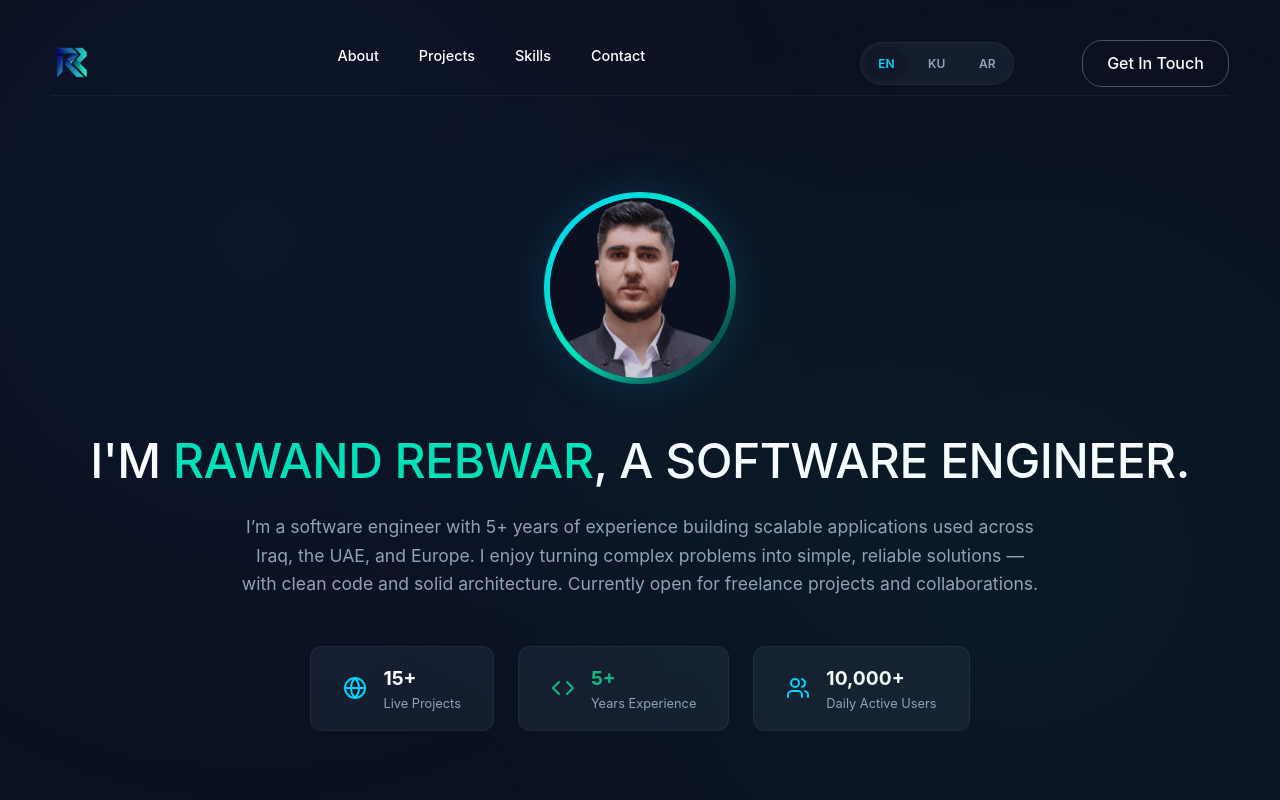
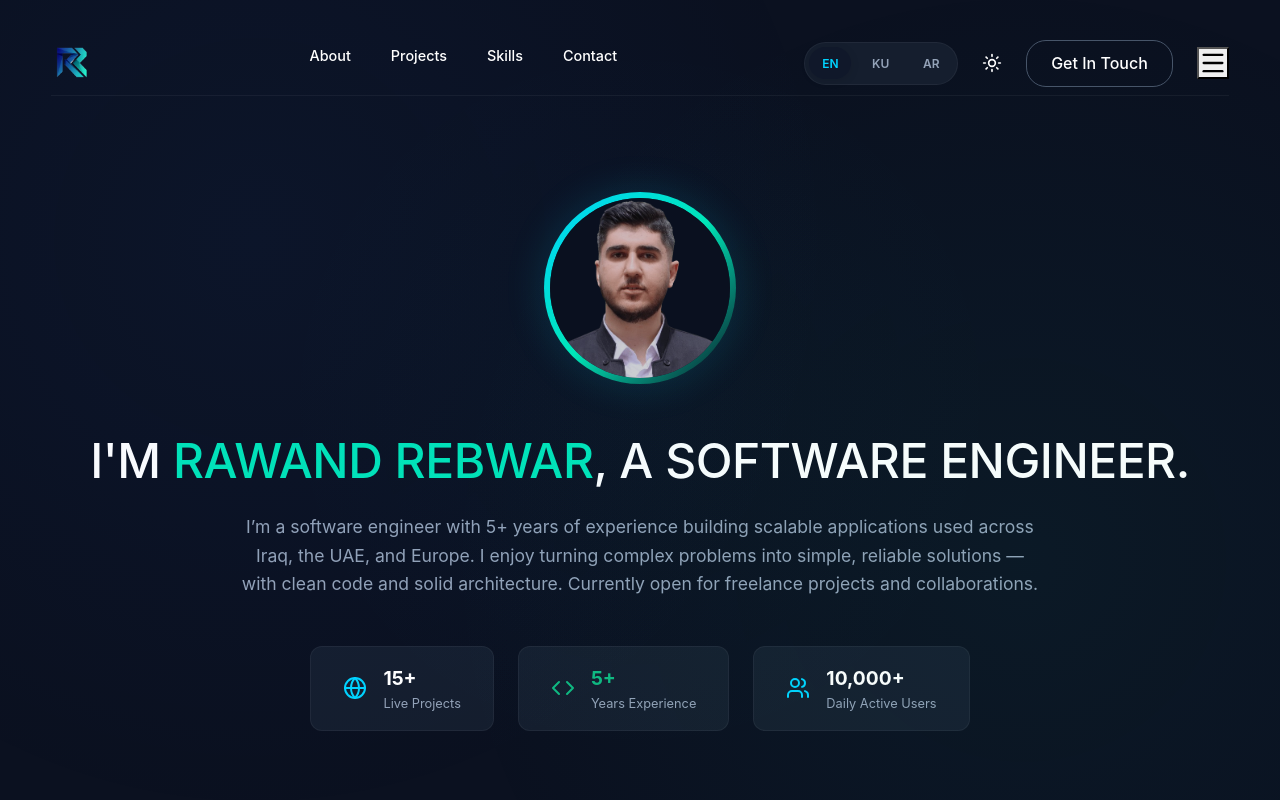
Before and after one commit to rawand121/portfolio, a React (Create React App) app: page / in a window 1280 px wide. Shown: the top 800 px of the page. Built offline with nearby package versions, Linux system fonts and the light colour scheme.

Commit message:
fix black moon icon color

```diff
--- a/src/scss/engineering.scss
+++ b/src/scss/engineering.scss
@@ -184,20 +184,19 @@ html {
       display: flex;
       align-items: center;
       transition: color 0.3s;
+
+      /* Explicitly force the SVG to use the theme text color */
       svg {
-        stroke: currentColor;
+        stroke: var(--text-main);
+        fill: none;
       }
+
       &:hover {
         color: var(--cyan);
+        svg {
+          stroke: var(--cyan);
+        }
       }
-    }
-
-    .mobile-menu-btn {
-      display: none;
-      background: none;
-      border: none;
-      color: var(--text-main);
-      cursor: pointer;
     }
   }
 }
```
